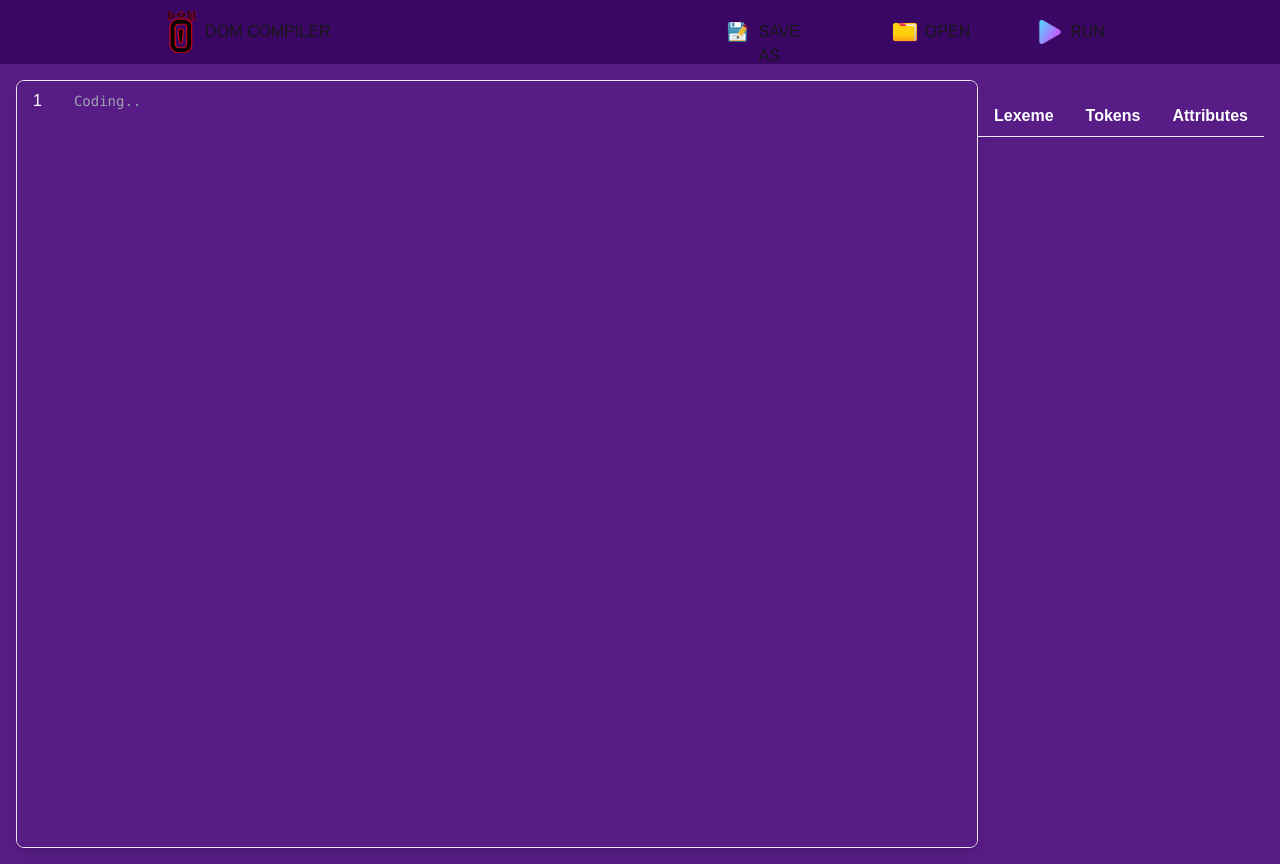
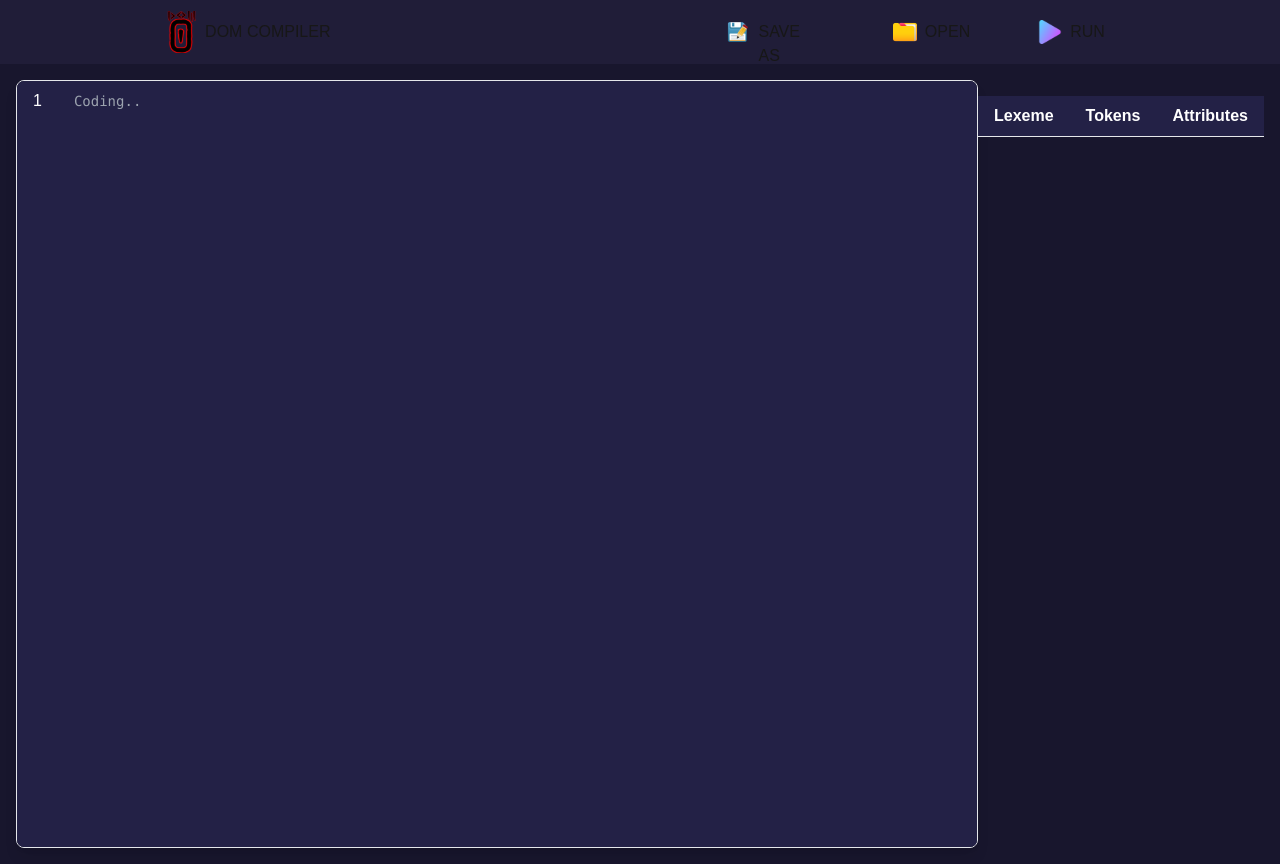
Before and after one commit to IEMDomain04/DOM-IDE, a Next.js app: page / in a window 1280 px wide. Built offline with nearby package versions, Linux system fonts and the light colour scheme.

Commit message:
Modified color scheme to adhere to original design

```diff
--- a/src/app/components/Topnav.tsx
+++ b/src/app/components/Topnav.tsx
@@ -4,7 +4,7 @@ export default function Topnav() {
     <>
       <div>
         {/* Top Nav */}
-        <div className="flex justify-center space-x-96 px-2 py-2 bg-purple-950">
+        <div className="flex justify-center space-x-96 px-2 py-2" style={{ backgroundColor: '#201d38' }}>
 
           {/* Logo and Title of Compiler */}
           <div className="flex gap-x-2 items-center ">
--- a/src/app/page.tsx
+++ b/src/app/page.tsx
@@ -46,14 +46,14 @@ export default function Lexeme() {
   }, []); // Empty dependency array ensures this effect runs only once
 
   return (
-    <div className="flex h-screen bg-purple-900 p-4">
+    <div className="flex h-screen p-4" style={{backgroundColor: '#18162d'}}>
       {/* Container */}
       <div className="flex flex-grow border rounded-lg overflow-hidden shadow-lg">
         {/* Line Numbers */}
         <div
           ref={lineNumbersRef}  // Attach ref here
-          className="bg-purple-900 text-white text-right py-2 px-4 select-none overflow-y-hidden"
-          style={{ minWidth: "40px", lineHeight: "1.5rem", maxHeight: "100%" }}
+          className="text-white text-right py-2 px-4 select-none overflow-y-hidden"
+          style={{ minWidth: "40px", lineHeight: "1.5rem", maxHeight: "100%", backgroundColor: "#232146"}}
         >
           {[...Array(lineCount)].map((_, i) => (
             <div key={i} className="h-6">
@@ -66,8 +66,8 @@ export default function Lexeme() {
         <div className="flex-grow relative">
           <textarea
             ref={textareaRef}  // Attach ref here
-            className="w-full h-full bg-purple-900 text-white text-sm font-mono py-2 px-4 focus:outline-none focus:ring-2 focus:ring-blue-500"
-            style={{ resize: "none", lineHeight: "1.5rem" }}
+            className="w-full h-full text-white text-sm font-mono py-2 px-4 focus:outline-none focus:ring-2 focus:ring-blue-500"
+            style={{ resize: "none", lineHeight: "1.5rem", backgroundColor: '#232146' }}
             placeholder="Coding.."
             onChange={handleTextChange}
           ></textarea>
@@ -76,7 +76,7 @@ export default function Lexeme() {
 
       {/* Output Table for Lexeme, Tokens, Attributes */}
       <div className="mt-4 overflow-x-auto">
-        <table className="min-w-full bg-purple-900 text-white border-collapse">
+        <table className="min-w-full text-white border-collapse" style={{backgroundColor: '#232146'}}>
           <thead>
             <tr>
               <th className="py-2 px-4 border-b">Lexeme</th>
```
